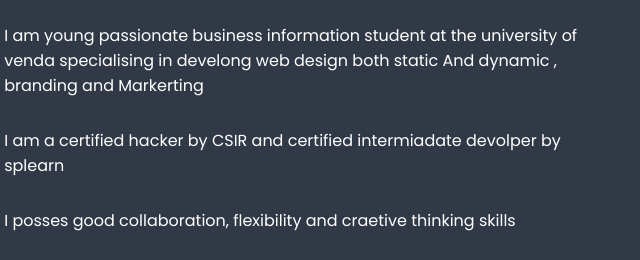
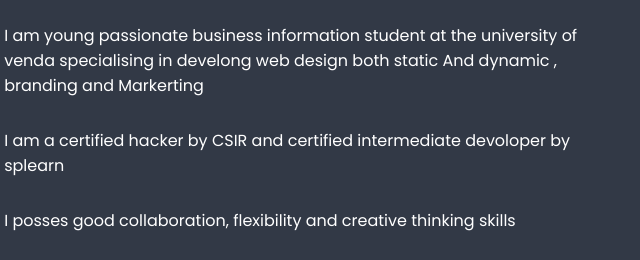
Before and after one commit to HarryCoder74/personalportifolio, a plain HTML site: page index.html in a window 1280 px wide. Shown: the part 1180-1440 px from the top of the page, 579-1219 px from the left. Drawn offline with nearby package versions, Linux system fonts and the light colour scheme.

Commit message:
Update index.html

```diff
--- a/index.html
+++ b/index.html
@@ -56,8 +56,8 @@
             <h2 class="heading">About <span>Me</span></h2>
             <h3>Frontend Developer</h3>
             <p style="color: #fff;">I am young passionate business information student at the university of venda specialising in develong  web design both static And dynamic , branding and Markerting</p>
-            <p style="color: #fff;">I am a certified hacker by CSIR and certified intermiadate devolper by splearn</p>
-            <p style="color: #fff;">I posses good collaboration, flexibility and craetive thinking skills</p>
+            <p style="color: #fff;">I am a certified hacker by CSIR and certified intermediate devoloper by splearn</p>
+            <p style="color: #fff;">I posses good collaboration, flexibility and creative thinking skills</p>
             <p style="color: #fff;">I am currently a part time software engineer at the boxlab and peer educator , tutor and peer educator at the university of venda </p>
             <a href="#" class="btn">Read More</a>
         </div>
```
